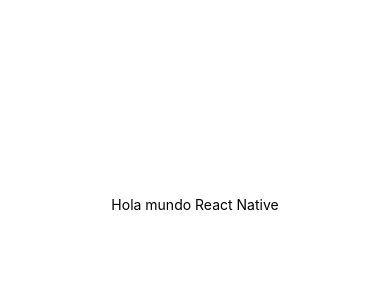
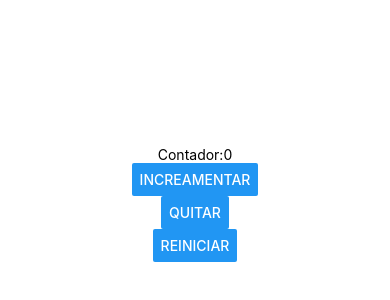
Before and after one commit to 124050316-ship-it/PAM215, a React Native app in the folder intro/: screen / in a window 390 px wide. Shown: the part 218-518 px from the top of the page. Built offline with nearby package versions, Linux system fonts and the light colour scheme.

Commit message:
Practica 5

```diff
--- a/intro/App.js
+++ b/intro/App.js
@@ -1,15 +1,32 @@
+
+//1. imports: Zona de importaciones
 import { StatusBar } from 'expo-status-bar';
-import { StyleSheet, Text, View } from 'react-native';
+import { StyleSheet, Text, View, Button } from 'react-native';
+import React,{useState} from "react";
 
+//2. Main: Zona de componentes
 export default function App() {
+
+  const[contador, setContador]=useState(0);
+
   return (
+
     <View style={styles.container}>
-      <Text>Hola mundo React Native</Text>
+
+      <Text>Contador:{contador}</Text>
+      <Button title="Increamentar" onPress={()=>setContador(contador+1)}> </Button>
+      <Button title="Quitar" onPress={()=>setContador(contador-1)}></Button>
+      <Button title="Reiniciar" onPress={()=>setContador((0))}></Button>
+
       <StatusBar style="auto" />
+
     </View>
+
+
   );
 }
 
+//3. Estilos: Zona de estilos y posicionamiento
 const styles = StyleSheet.create({
   container: {
     flex: 1,
```
